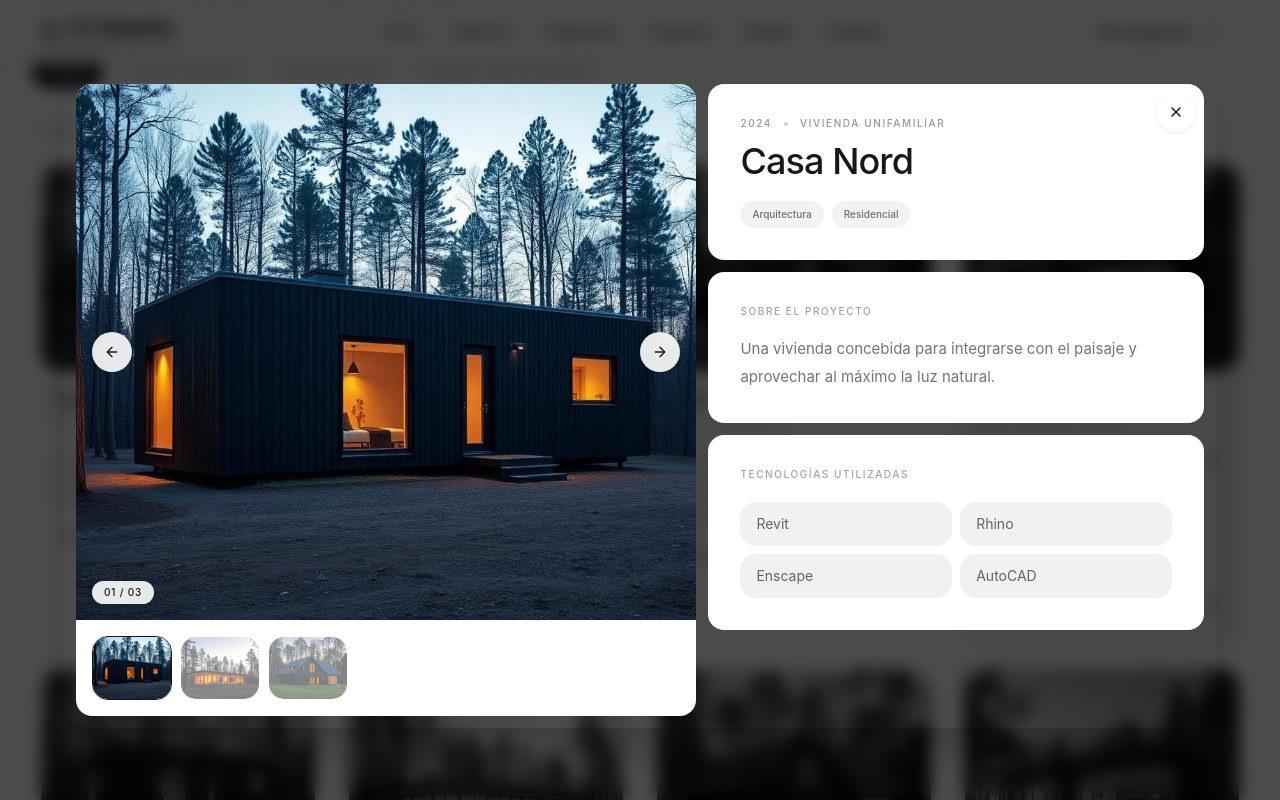
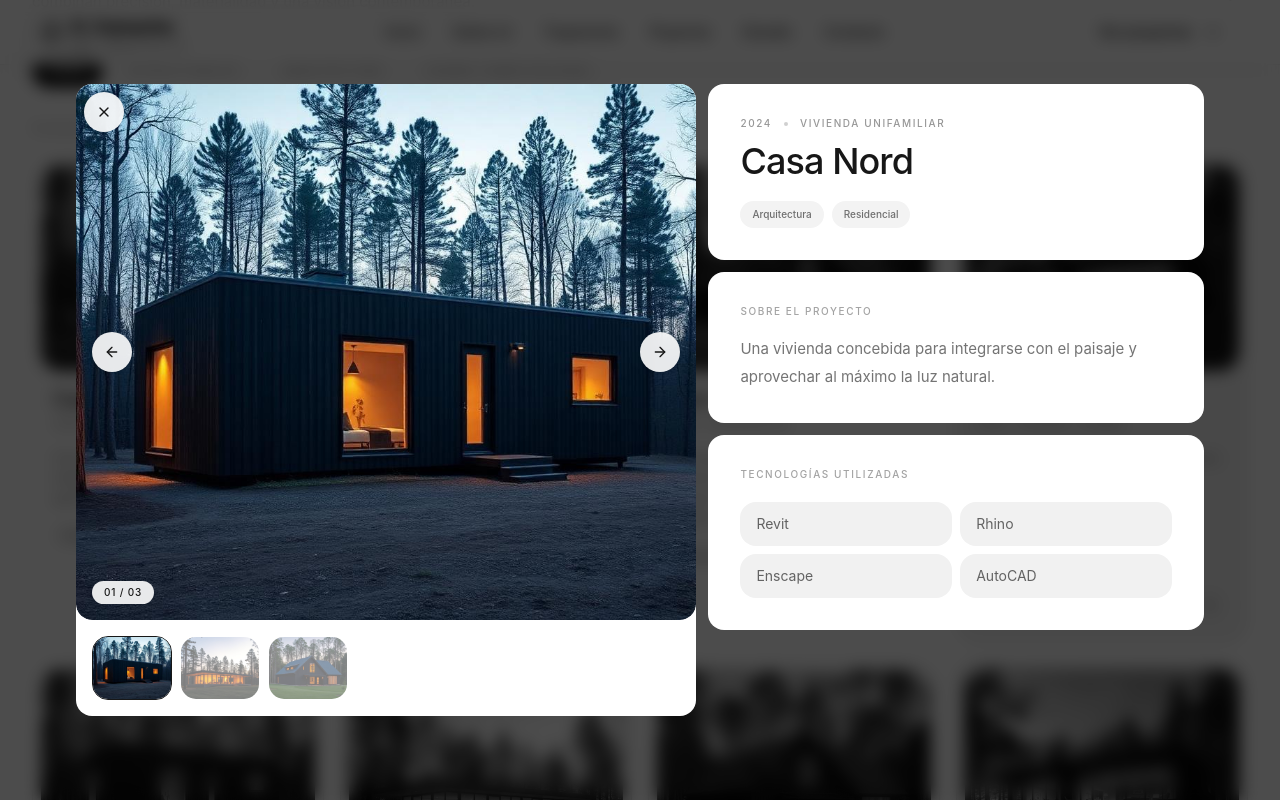
Before and after one commit to LuisGCamacho/Architecture-portfolio, a React (Vite) app: page / in a window 1280 px wide. Both pictures are taken after a click on the element 178 px from the left and 3292 px from the top of the page. Shown: the part 2892-3692 px from the top of the page. Built offline with nearby package versions, Linux system fonts and the light colour scheme.

Commit message:
update ProjectModal

```diff
--- a/src/components/ProjectModal.tsx
+++ b/src/components/ProjectModal.tsx
@@ -151,13 +151,13 @@ export const ProjectModal = ({ project, onClose }: ProjectModalProps) => {
                     gap-3
                     overflow-hidden
                     p-3
-                    shadow-2xl
                     sm:h-auto
                     sm:max-h-[92vh]
                     sm:rounded-[28px]
+                    md:h-[88vh]
+                    md:max-h-[760px]
+                    md:flex-row
                     lg:h-[82vh]
-                    lg:max-h-[760px]
-                    lg:flex-row
                 "
                 onClick={(event) => event.stopPropagation()}
             >
@@ -168,7 +168,7 @@ export const ProjectModal = ({ project, onClose }: ProjectModalProps) => {
                     aria-label="Cerrar proyecto"
                     className="
                         absolute
-                        right-5
+                        left-5
                         top-5
                         z-30
                         grid
@@ -200,12 +200,21 @@ export const ProjectModal = ({ project, onClose }: ProjectModalProps) => {
                         overflow-hidden
                         rounded-2xl
                         bg-white
-                        lg:h-full
-                        lg:w-[55%]
+                        md:h-full
+                        md:w-[55%]
                     "
                 >
                     {/* Main image */}
-                    <div className="relative min-h-0 flex-1 overflow-hidden">
+                    <div
+                        className="
+                            relative
+                            min-h-0
+                            flex-1
+                            overflow-hidden
+                            rounded-b-2xl
+                            md:rounded-b-2xl
+                        "
+                    >
                         <img
                             src={selectedImage}
                             alt={project.name}
@@ -213,8 +222,10 @@ export const ProjectModal = ({ project, onClose }: ProjectModalProps) => {
                                 h-full
                                 min-h-[320px]
                                 w-full
+                                rounded-b-2xl
                                 object-cover
                                 sm:min-h-[400px]
+                                md:min-h-0
                             "
                         />
 
@@ -320,7 +331,8 @@ export const ProjectModal = ({ project, onClose }: ProjectModalProps) => {
                         min-h-0
                         flex-1
                         overflow-y-auto
-                        lg:w-[45%]
+                        md:w-[45%]
+                        md:flex-1
                     "
                 >
                     <div className="flex flex-col gap-3">
@@ -329,8 +341,9 @@ export const ProjectModal = ({ project, onClose }: ProjectModalProps) => {
                             className="
                                 rounded-2xl
                                 bg-white
-                                p-6
+                                p-5
                                 sm:p-7
+                                md:p-6
                                 lg:p-8
                             "
                         >
@@ -373,6 +386,8 @@ export const ProjectModal = ({ project, onClose }: ProjectModalProps) => {
                                     tracking-tight
                                     text-[#171717]
                                     sm:text-4xl
+                                    md:text-3xl
+                                    lg:text-4xl
                                 "
                             >
                                 {project.name}
@@ -404,8 +419,9 @@ export const ProjectModal = ({ project, onClose }: ProjectModalProps) => {
                             className="
                                 rounded-2xl
                                 bg-white
-                                p-6
+                                p-5
                                 sm:p-7
+                                md:p-6
                                 lg:p-8
                             "
                         >
@@ -439,8 +455,9 @@ export const ProjectModal = ({ project, onClose }: ProjectModalProps) => {
                             className="
                                 rounded-2xl
                                 bg-white
-                                p-6
+                                p-5
                                 sm:p-7
+                                md:p-6
                                 lg:p-8
                             "
                         >
@@ -467,10 +484,6 @@ export const ProjectModal = ({ project, onClose }: ProjectModalProps) => {
                                             py-3
                                             text-sm
                                             text-[#171717]/65
-                                            transition-colors
-                                            duration-50
-                                            hover:bg-[#171717]
-                                            hover:text-white
                                         "
                                     >
                                         {technology}
```
